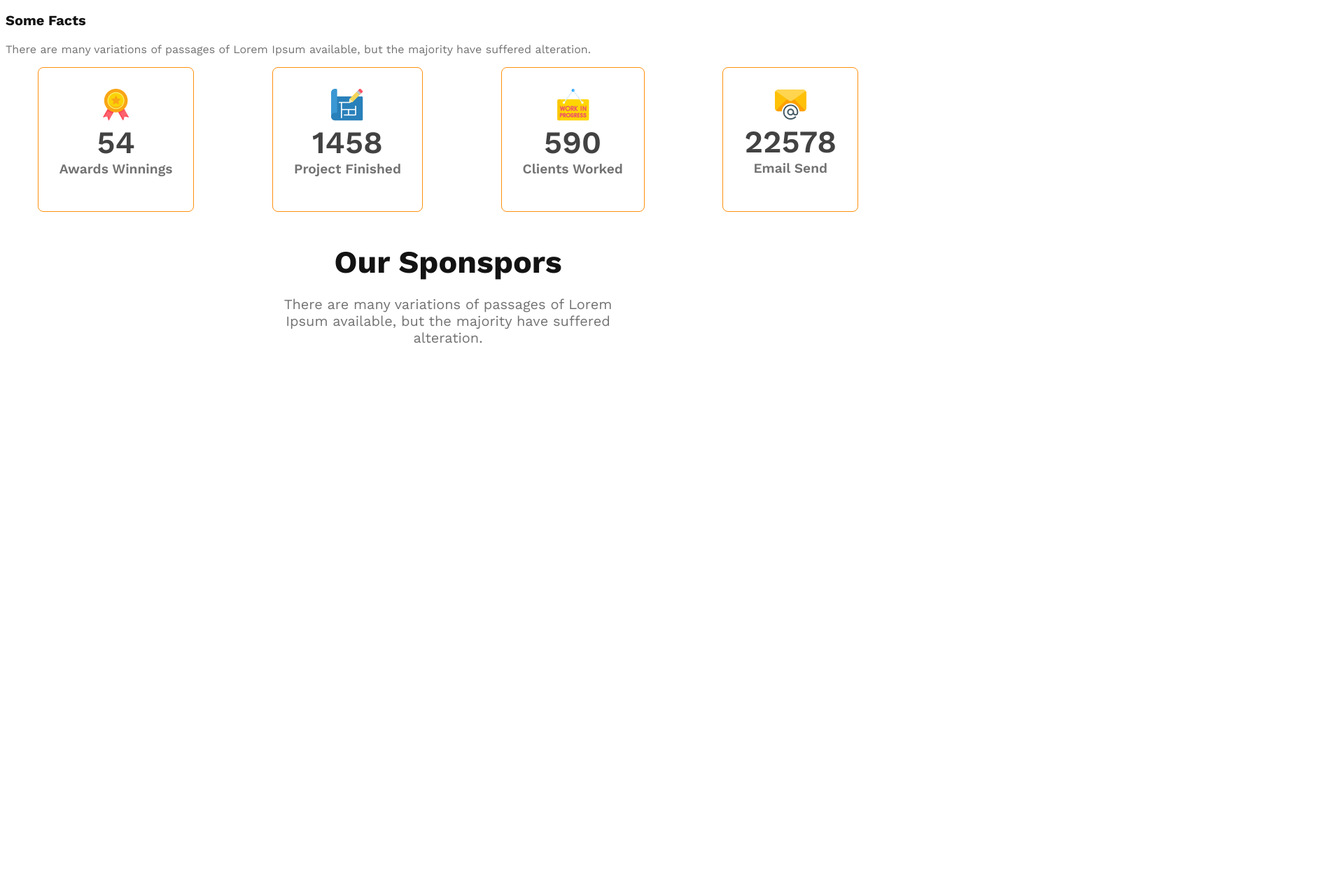
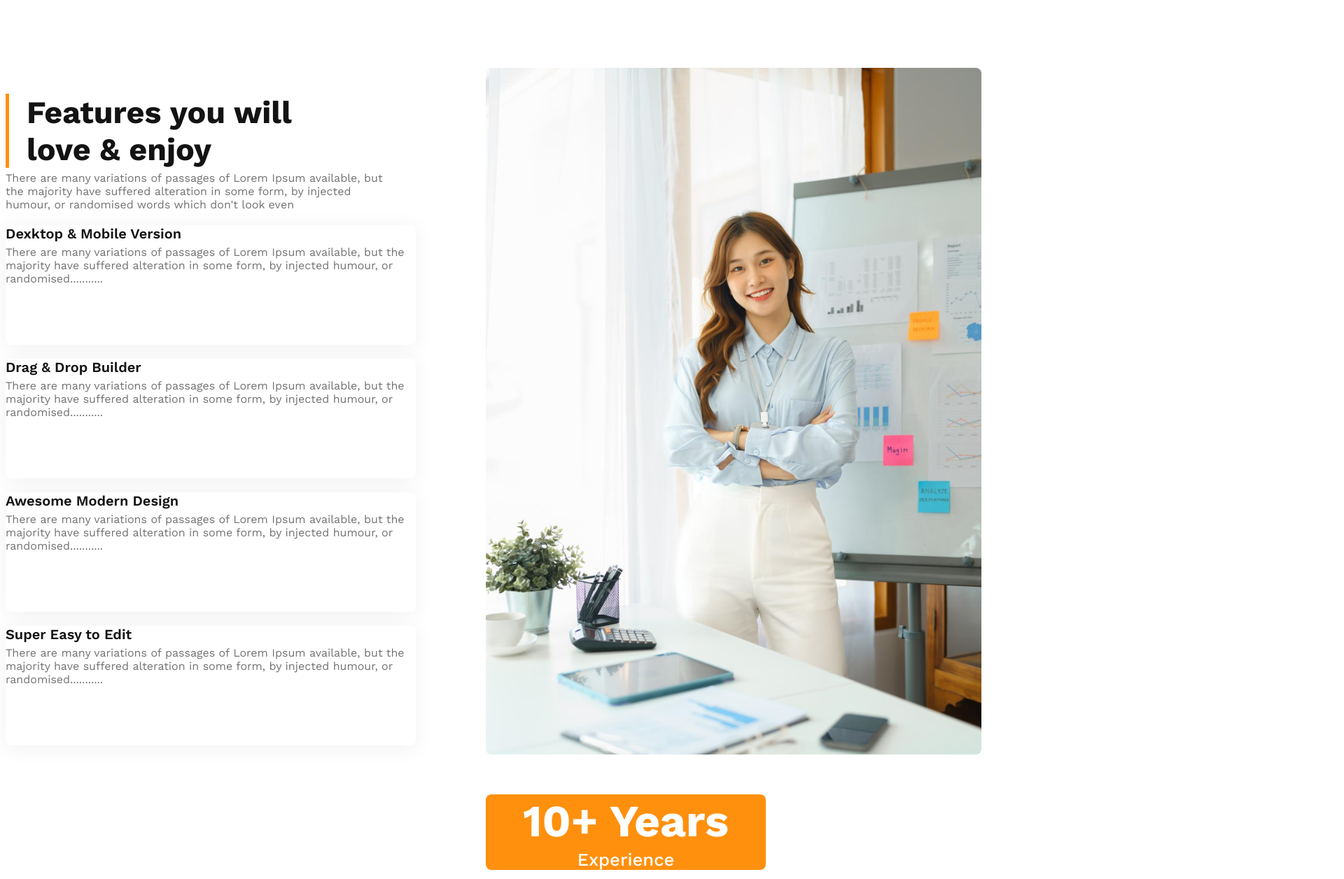
Before and after one commit to torikulislamv3/g3-architect, a plain HTML site: page index.html in a window 1280 px wide. Shown: the part 1943-3200 px from the top of the page at 70% size, 1920 px wide, since content can reach past the window. Before the commit the page ends 2508 px from the top, so only its background shows below. Drawn offline with nearby package versions, Linux system fonts and the light colour scheme.

Commit message:
ten years completed 90%

```diff
--- a/index.html
+++ b/index.html
@@ -60,8 +60,38 @@
 
         <!-- features section -->
 
-        <section class="features">
+        <section class="features-section">
+                <div class="features-content-container">
+                    <h2 class="features-section-title">Features you will love & enjoy</h2>
+                    <p class="features-content-description">
+                        There are many variations of passages of Lorem Ipsum available, but the majority have suffered alteration in some form, by injected humour, or randomised words which don't look even
+                    </p>
 
+                    <div class="card">
+                        <h3 class="features-card-title">Dexktop & Mobile Version</h3>
+                        <p class="features-card-description">There are many variations of passages of Lorem Ipsum available, but the majority have suffered alteration in some form, by injected humour, or randomised...........</p>
+                    </div>
+                    <div class="card">
+                        <h3 class="features-card-title">Drag & Drop Builder</h3>
+                        <p class="features-card-description">There are many variations of passages of Lorem Ipsum available, but the majority have suffered alteration in some form, by injected humour, or randomised...........</p>
+                    </div>
+                    <div class="card">
+                        <h3 class="features-card-title">Awesome Modern Design</h3>
+                        <p class="features-card-description">There are many variations of passages of Lorem Ipsum available, but the majority have suffered alteration in some form, by injected humour, or randomised...........</p>
+                    </div>
+                    <div class="card">
+                        <h3 class="features-card-title">Super Easy to Edit</h3>
+                        <p class="features-card-description">There are many variations of passages of Lorem Ipsum available, but the majority have suffered alteration in some form, by injected humour, or randomised...........</p>
+                    </div>
+                </div>
+
+                <div class="features-img-content">
+                    <img src="images/architect.png" alt="">
+                    <div class="ten-years-exp">
+                        <h2>10+ Years</h2>
+                        <p>Experience</p>
+                    </div>
+                </div>
         </section>
 
         <!-- facts section -->
--- a/styles/styles.css
+++ b/styles/styles.css
@@ -209,6 +209,102 @@ font-weight: 400;
 margin-top: 22px;
 }
 
+/* features section styles */
+
+.features .features-section-title {
+    color: #131313;
+font-family: Work Sans;
+font-size: 2.8rem;
+font-weight: 700;
+max-width: 450px;
+margin-bottom: 0;
+}
+
+.features .features-section-description {
+    max-width: 550px;
+    color:#727272;
+font-family: Work Sans;
+font-size: 1rem;
+font-weight: 400;
+margin-top: 20px;
+}
+
+/* features section styles */
+.features-section {
+    display: flex;
+    margin-top: 100px;
+    gap: 100px;
+}
+
+.features-section-title{
+    max-width: 450px;
+    color: #131313;
+font-family: Work Sans;
+font-size: 2.8rem;
+font-weight: 700;
+margin-bottom: 0;
+border-left: 5px solid #FF900E;
+padding-left: 25px;
+}
+
+.features-content-description {
+    max-width: 550px;
+    color: #727272;
+font-family: Work Sans;
+font-size: 1rem;
+font-weight: 400;
+margin-top: 5px;
+}
+.features-card-title{
+    color: #131313;
+font-family: Work Sans;
+font-size: 1.25rem;
+font-weight: 600;
+margin-bottom: 0;
+}
+.features-card-description{
+    margin-top: 5px;
+    color: #727272;
+font-family: Work Sans;
+font-size: 1rem;
+font-weight: 400;
+}
+
+.card {
+    border-radius: 8px;
+background: #FFF;
+box-shadow: 0px 4px 30px 0px rgba(0, 0, 0, 0.06);
+width: 586px;
+height: 171px;
+flex-shrink: 0;
+text-align: left;
+}
+
+.ten-years-exp {
+    border-radius: 8px;
+background: #FF900E;
+width: 400px;
+}
+
+.ten-years-exp > h2 {
+    color: #FFF;
+text-align: center;
+font-family: Work Sans;
+font-size: 4rem;
+font-weight: 700;
+margin-bottom: 0;
+}
+.ten-years-exp > p {
+    color: #FFF;
+font-family: Work Sans;
+font-size: 1.6rem;
+text-align: center;
+font-weight: 500;
+margin-top: 2px;
+}
+
+
+
                        /* mobile devices responsive styles */
                        @media screen and (max-width:576px) {
                         nav, .teams-section,.fact-cards-container {
```
